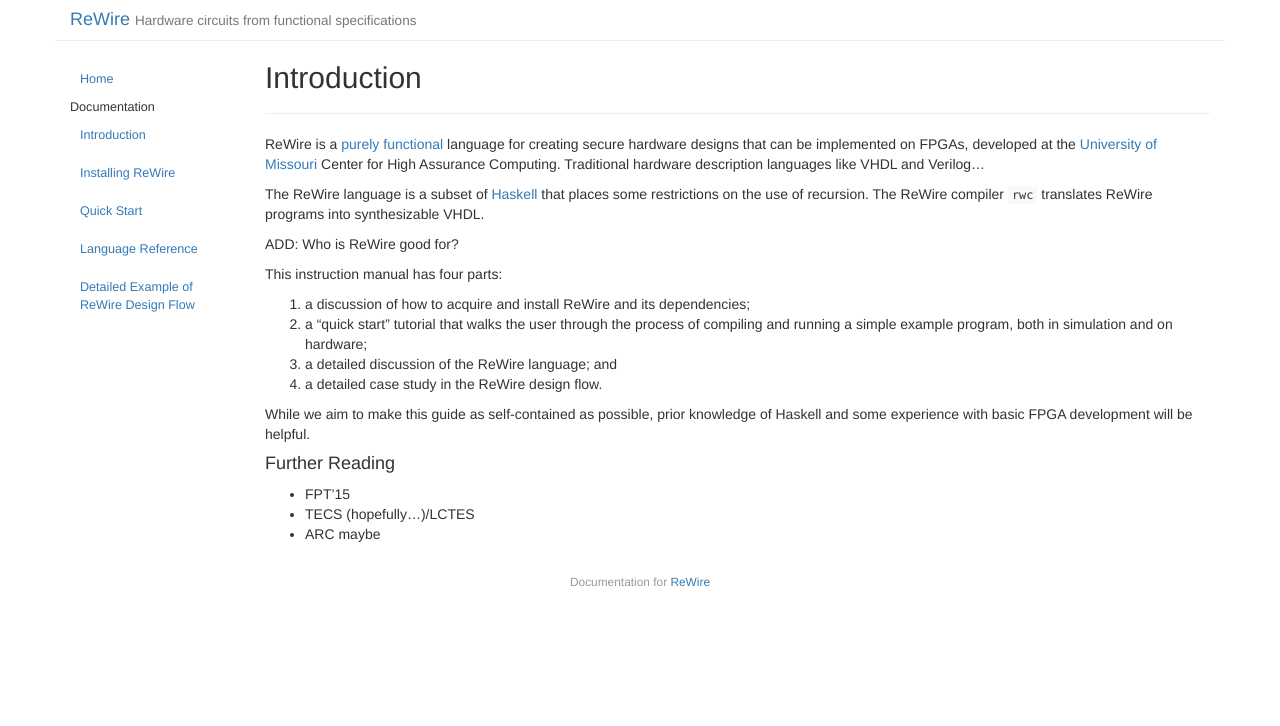
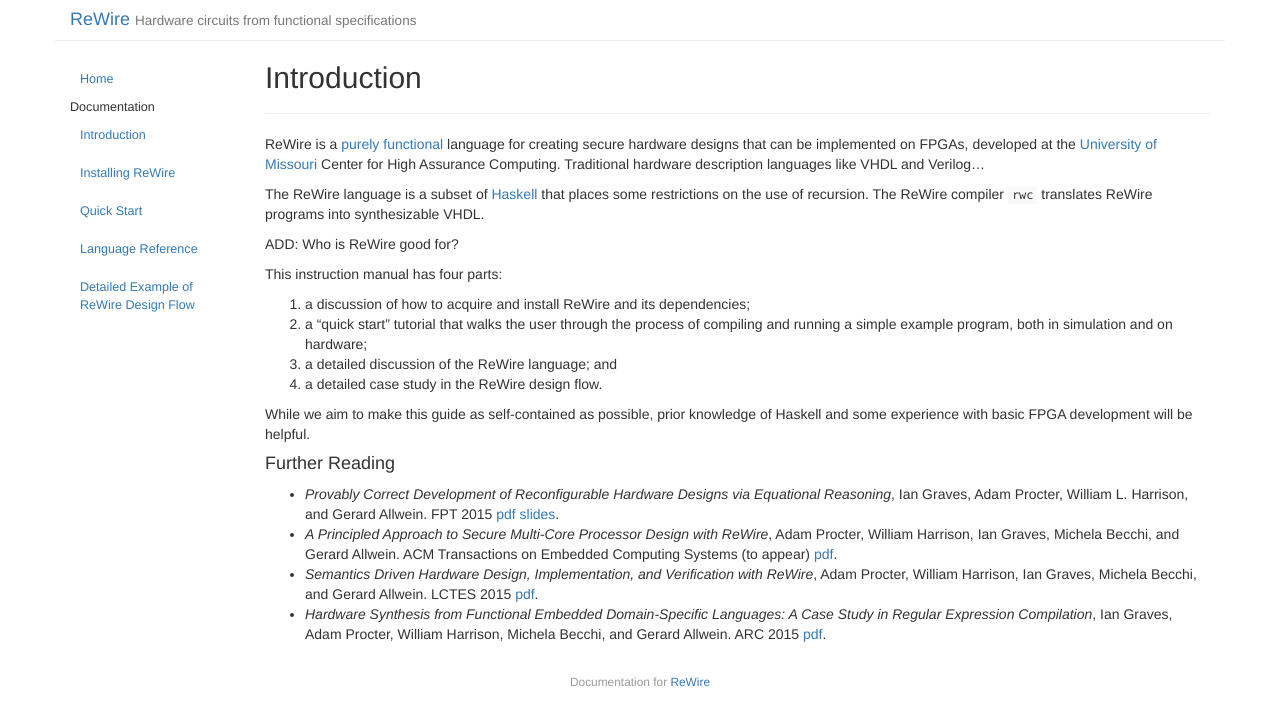
Before and after one commit to rewire-hardware/ReWire, a Jekyll site: the page built from _posts/2016-05-03-introduction.md, in a window 1280 px wide. Shown: the top 726 px of the page. Built offline with Jekyll 4.4.1, drawn with Linux system fonts in a browser that asks for light colours.

Commit message:
updates to online docs

```diff
--- a/_posts/2016-05-03-introduction.md
+++ b/_posts/2016-05-03-introduction.md
@@ -21,8 +21,10 @@
 
 While we aim to make this guide as self-contained as possible, prior knowledge of Haskell and some experience with basic FPGA development will be helpful.
 
-#### Further Reading
+####  Further Reading
 
-* FPT'15
-* TECS (hopefully...)/LCTES
-* ARC maybe
+* _Provably Correct Development of Reconfigurable Hardware Designs via Equational Reasoning_, Ian Graves, Adam Procter, William L. Harrison, and Gerard Allwein. FPT 2015 [pdf]({{ site.baseurl }}/assets/papers/fpt15.pdf) [slides]({{ site.baseurl }}/assets/papers/slides-fpt15.pdf).
+* _A Principled Approach to Secure Multi-Core Processor Design with ReWire_, Adam Procter, William Harrison, Ian Graves, Michela Becchi, and Gerard Allwein. ACM Transactions on Embedded Computing Systems (to appear) [pdf]({{ site.baseurl }}/assets/papers/tecs16.pdf).
+* _Semantics Driven Hardware Design, Implementation, and Verification with ReWire_, Adam Procter, William Harrison, Ian Graves, Michela Becchi, and Gerard Allwein. LCTES 2015 [pdf]({{ site.baseurl }}/assets/papers/lctes15.pdf).
+* _Hardware Synthesis from Functional Embedded Domain-Specific Languages:
+A Case Study in Regular Expression Compilation_, Ian Graves, Adam Procter, William Harrison, Michela Becchi, and Gerard Allwein. ARC 2015 [pdf]({{ site.baseurl }}/assets/papers/arc15.pdf).
```
Also changed, not shown: _posts/2016-05-03-detailed-example-of-rewire-design-flow.md (+1 -1 lines), images/ss17.png (added), 13 other files.
